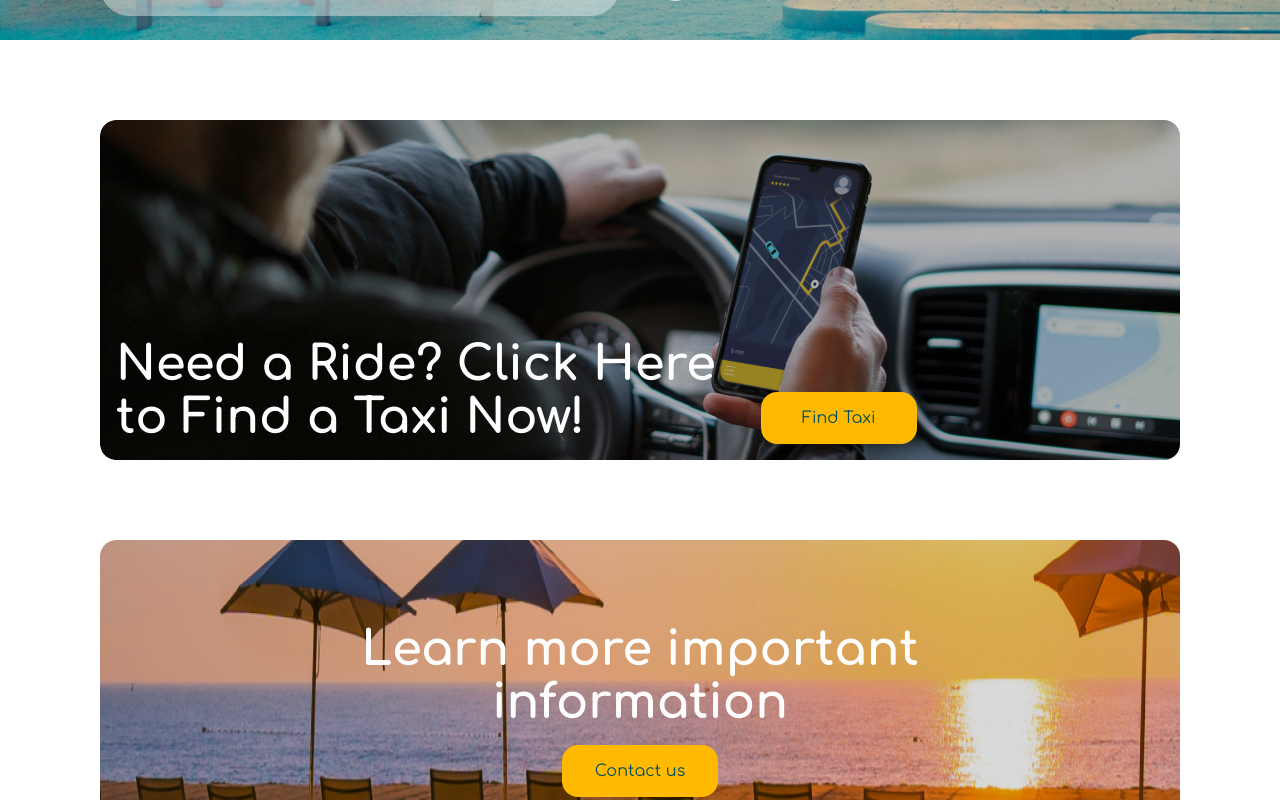
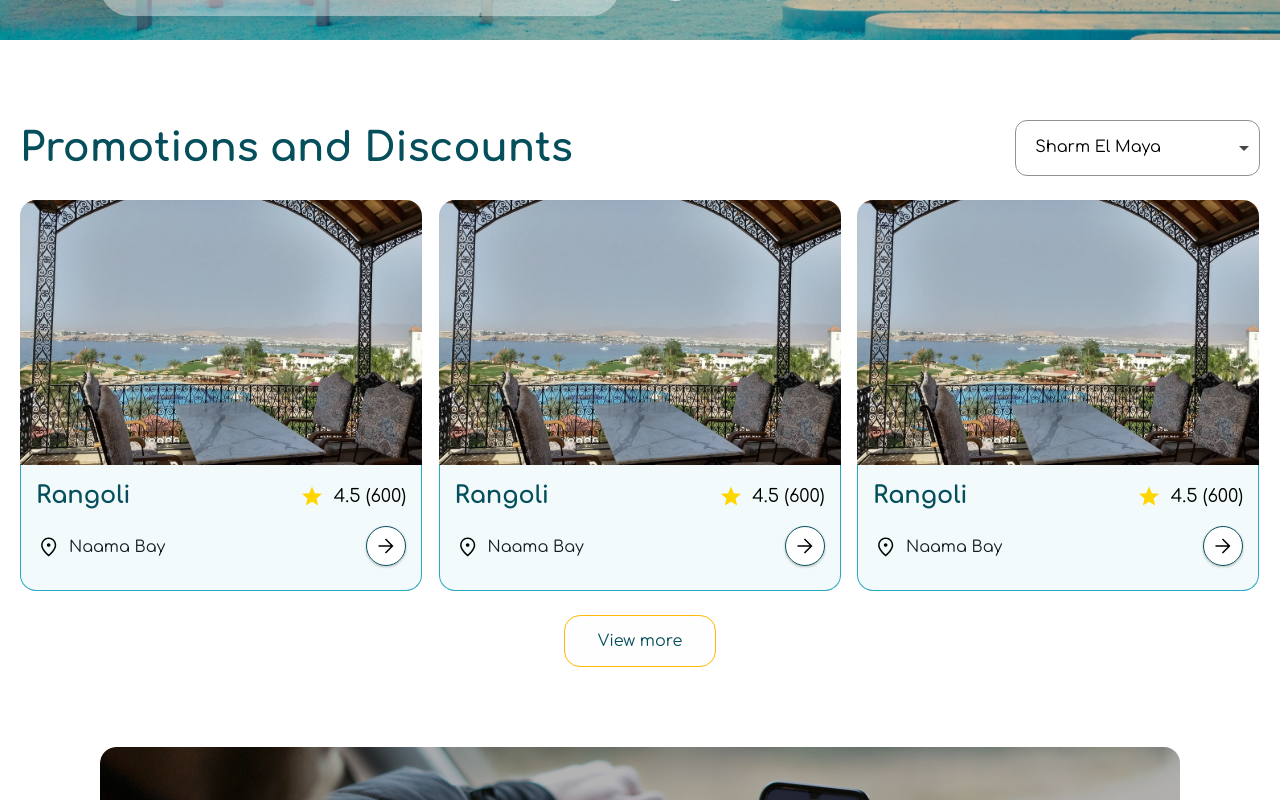
Before and after one commit to okuruchimas/sharm-el-sheikh, a Next.js app: page / in a window 1280 px wide. Shown: the part 760-1560 px from the top of the page. Built offline with nearby package versions, Linux system fonts and the light colour scheme.

Commit message:
added section promotion&discounts

```diff
--- a/components/layout/header/children/nav-buttons.tsx
+++ b/components/layout/header/children/nav-buttons.tsx
@@ -2,7 +2,7 @@ import React, { FC } from "react";
 import styled from "@emotion/styled";
 
 import Button from "../../button";
-import { LanguageSelector } from "./language-selector/language-selector";
+import { LanguageSelector } from "./language-selector";
 
 const NavButtons = () => {
   return (
--- a/components/sections/main/index.tsx
+++ b/components/sections/main/index.tsx
@@ -4,7 +4,6 @@ import Link from "next/link";
 import { EventCardProps } from "./children/types";
 
 const Main = ({ eventCards }: EventCardProps) => {
-  const arr = [1, 2, 3];
   return (
     <WrapSection>
       <TopWrap>
--- a/components/sections/promotions-and-discounts/children/prom-card.tsx
+++ b/components/sections/promotions-and-discounts/children/prom-card.tsx
@@ -0,0 +1,139 @@
+import { PromCardI } from "./types";
+import styled from "@emotion/styled";
+
+const PromCard = ({ photo, location, title }: PromCardI) => {
+  return (
+    <Wrap>
+      <UpWrap>
+        <img src={photo} alt={title} />
+      </UpWrap>
+      <DownWrap>
+        <TopSection>
+          <Title>{title}</Title>
+          <Rating>
+            <RatingStar>
+              <img
+                src={"images/icons/prom-star-rating.svg"}
+                alt={"star-rating"}
+              />
+            </RatingStar>
+            <RatingPoints>4.5 (600)</RatingPoints>
+          </Rating>
+        </TopSection>
+        <BottomSection>
+          <Location>
+            <img src={"images/icons/prom-location.svg"} />
+            <LocationPlace>{location}</LocationPlace>
+          </Location>
+          <Button>
+            <img
+              src={"images/icons/prom-button.svg"}
+              alt={"prom-disc-button"}
+            />
+          </Button>
+        </BottomSection>
+      </DownWrap>
+    </Wrap>
+  );
+};
+
+export { PromCard };
+
+const Wrap = styled.div`
+  width: 403px;
+  height: 391px;
+  margin: 0;
+`;
+
+const UpWrap = styled.div`
+  width: 402px;
+  height: 265px;
+  border-radius: 16px 16px 0 0;
+`;
+
+const DownWrap = styled.div`
+  width: 402px;
+  height: 126px;
+  border-radius: 0 0 16px 16px;
+  background-color: rgba(41, 169, 194, 0.06);
+  border: 1px solid rgba(41, 169, 194, 1);
+  border-top-style: none;
+  display: flex;
+  justify-content: center;
+  align-items: center;
+  flex-direction: column;
+`;
+
+const TopSection = styled.div`
+  width: 370px;
+  height: 30px;
+  margin: 16px;
+  display: flex;
+  align-items: center;
+  justify-content: space-between;
+`;
+
+const Title = styled.h1`
+  font-family: Comfortaa, serif;
+  font-size: 24px;
+  color: rgba(5, 78, 92, 1);
+`;
+
+const Rating = styled.div`
+  display: flex;
+  align-items: center;
+  width: 106px;
+  height: 24px;
+  gap: 8px;
+`;
+
+const RatingStar = styled.div`
+  width: 24px;
+  height: 24px;
+  display: flex;
+  justify-content: center;
+  align-items: center;
+`;
+const RatingPoints = styled.div`
+  width: 74px;
+  height: 24px;
+  font-family: Comfortaa, serif;
+  font-size: 18px;
+  text-align: center;
+  display: flex;
+  align-items: center;
+  justify-content: end;
+`;
+
+const BottomSection = styled.div`
+  width: 370px;
+  height: 40px;
+  margin: 0 16px 24px 16px;
+  display: flex;
+  align-items: center;
+  justify-content: center;
+`;
+
+const Location = styled.div`
+  width: 320px;
+  height: 30px;
+  margin: 5px 10px 5px 0;
+  display: flex;
+  align-items: center;
+`;
+
+const LocationPlace = styled.div`
+  font-family: Comfortaa, serif;
+  font-size: 16px;
+  margin: 5px 181px 5px 8px;
+  color: rgba(25, 28, 30, 1);
+`;
+
+const Button = styled.div`
+  width: 40px;
+  height: 40px;
+  display: flex;
+  align-items: center;
+  justify-content: center;
+  padding: 0;
+`;
--- a/components/sections/promotions-and-discounts/index.tsx
+++ b/components/sections/promotions-and-discounts/index.tsx
@@ -0,0 +1,100 @@
+import styled from "@emotion/styled";
+import { PromCard } from "./children/prom-card";
+import { PromCardProps } from "./children/types";
+
+const PromotionsAndDiscounts = ({ promCards }: PromCardProps) => {
+  return (
+    <WrapSection>
+      <UpWrap>
+        <Title>Promotions and Discounts</Title>
+        <Filter>
+          <FilteredCity>Sharm El Maya</FilteredCity>
+          <img src={"images/icons/prom-arrow-down.svg"} />
+        </Filter>
+      </UpWrap>
+      <DownWrap>
+        {promCards.map(({ photo, location, title }, index) => (
+          <PromCard
+            photo={photo}
+            title={title}
+            location={location}
+            key={index}
+          />
+        ))}
+      </DownWrap>
+      <ButtonWrap>
+        <Button>View more</Button>
+      </ButtonWrap>
+    </WrapSection>
+  );
+};
+
+export { PromotionsAndDiscounts };
+
+const WrapSection = styled.div`
+  width: 1240px;
+  height: 547px;
+`;
+
+const UpWrap = styled.div`
+  width: 1240px;
+  height: 56px;
+  display: flex;
+  align-items: center;
+  justify-content: space-between;
+`;
+
+const DownWrap = styled.div`
+  margin-top: 24px;
+  width: 1240px;
+  height: 391px;
+  display: flex;
+  justify-content: space-between;
+`;
+
+const Title = styled.h1`
+  font-size: 40px;
+  color: rgba(5, 78, 92, 1);
+  font-family: Comfortaa, serif;
+`;
+
+const Button = styled.button`
+  width: 152px;
+  height: 52px;
+  padding: 16px 32px;
+  gap: 8px;
+  border-radius: 16px;
+  border: 1px solid rgba(255, 185, 1, 1);
+  background-color: rgba(254, 254, 254, 1);
+  font-size: 16px;
+  font-family: Comfortaa, serif;
+  display: flex;
+  align-items: center;
+  justify-content: center;
+  text-align: center;
+  color: rgba(5, 78, 92, 1);
+`;
+
+const ButtonWrap = styled.div`
+  display: flex;
+  margin-top: 24px;
+  justify-content: center;
+`;
+
+const Filter = styled.div`
+  width: 245px;
+  height: 56px;
+  display: flex;
+  align-items: center;
+  justify-content: space-evenly;
+  font-family: Comfortaa, serif;
+  border: 1px solid rgba(143, 145, 147, 1);
+  border-radius: 12px;
+`;
+
+const FilteredCity = styled.div`
+  width: 128px;
+  height: 20px;
+  margin: 18px 65px 18px 16px;
+  font-size: 16px;
+`;
--- a/pages/index.tsx
+++ b/pages/index.tsx
@@ -6,9 +6,12 @@ import { Footer } from "../components/layout/footer";
 import { EventCardProps } from "../components/sections/main/children/types";
 import Banner from "../components/sections/banner";
 import StickyContainer from "../components/layout/header/children/sticky-container";
+import { PromotionsAndDiscounts } from "../components/sections/promotions-and-discounts";
+import { PromCardProps } from "../components/sections/promotions-and-discounts/children/types";
 
-interface Props extends EventCardProps {}
-const Home = ({ eventCards }: Props) => {
+type Props = EventCardProps & PromCardProps;
+
+const Home = ({ eventCards, promCards }: Props) => {
   return (
     <Wrap id="/">
       <Head>
@@ -19,6 +22,7 @@ const Home = ({ eventCards }: Props) => {
       </StickyContainer>
       {eventCards ? <Main eventCards={eventCards} /> : null}
       <SectionsWrap>
+        <PromotionsAndDiscounts promCards={promCards} />
         <Banner
           imgLink="images/banner1.png"
           title="Need a Ride? Click Here to Find a Taxi Now!"
@@ -61,9 +65,28 @@ export async function getStaticProps() {
     },
   ];
 
+  const promCards = [
+    {
+      photo: "images/prom-card-icon.svg",
+      title: "Rangoli",
+      location: "Naama Bay",
+    },
+    {
+      photo: "images/prom-card-icon.svg",
+      title: "Rangoli",
+      location: "Naama Bay",
+    },
+    {
+      photo: "images/prom-card-icon.svg",
+      title: "Rangoli",
+      location: "Naama Bay",
+    },
+  ];
+
   return {
     props: {
       eventCards,
+      promCards,
     },
   };
 }
```
Also changed, not shown: components/sections/promotions-and-discounts/children/types.ts (+14 -0 lines).
